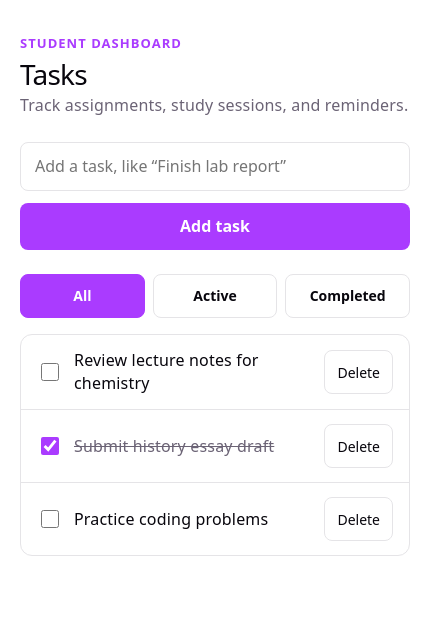
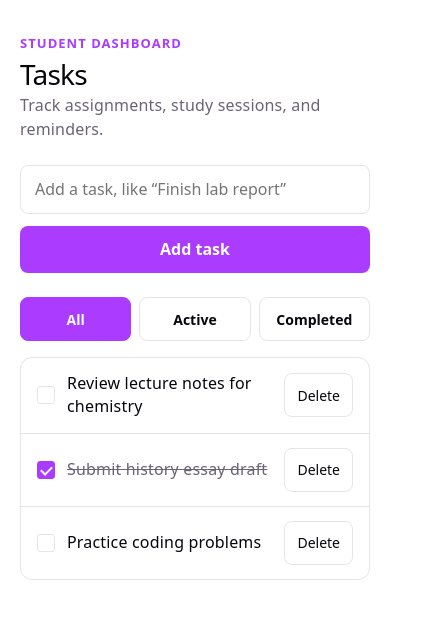
Before and after one commit to Pruthvi-cntrl/practice-app, a React (Vite) app: page / in a window 390 px wide. Shown: the top 618 px of the page, 430 px wide, since content can reach past the window. Built offline with nearby package versions, Linux system fonts and the light colour scheme.

Commit message:
Improve mobile checkbox usability

```diff
--- a/src/App.css
+++ b/src/App.css
@@ -124,10 +124,44 @@
 }
 
 .task-item input {
+  appearance: none;
+  position: relative;
+  width: 44px;
+  height: 44px;
+  margin: -13px;
+  flex-shrink: 0;
+  background: transparent;
+  cursor: pointer;
+}
+
+.task-item input::before {
+  content: '';
+  position: absolute;
+  top: 13px;
+  left: 13px;
   width: 18px;
   height: 18px;
-  flex-shrink: 0;
-  accent-color: var(--accent);
+  border: 1px solid var(--border);
+  border-radius: 3px;
+  background: var(--bg);
+  box-sizing: border-box;
+}
+
+.task-item input:checked::before {
+  border-color: var(--accent);
+  background: var(--accent);
+}
+
+.task-item input:checked::after {
+  content: '';
+  position: absolute;
+  top: 16px;
+  left: 19px;
+  width: 5px;
+  height: 9px;
+  border: solid #fff;
+  border-width: 0 2px 2px 0;
+  transform: rotate(45deg);
 }
 
 .task-item label {
@@ -180,6 +214,10 @@
 }
 
 @media (max-width: 640px) {
+  .dashboard {
+    box-sizing: border-box;
+  }
+
   .task-form {
     flex-direction: column;
   }
```
